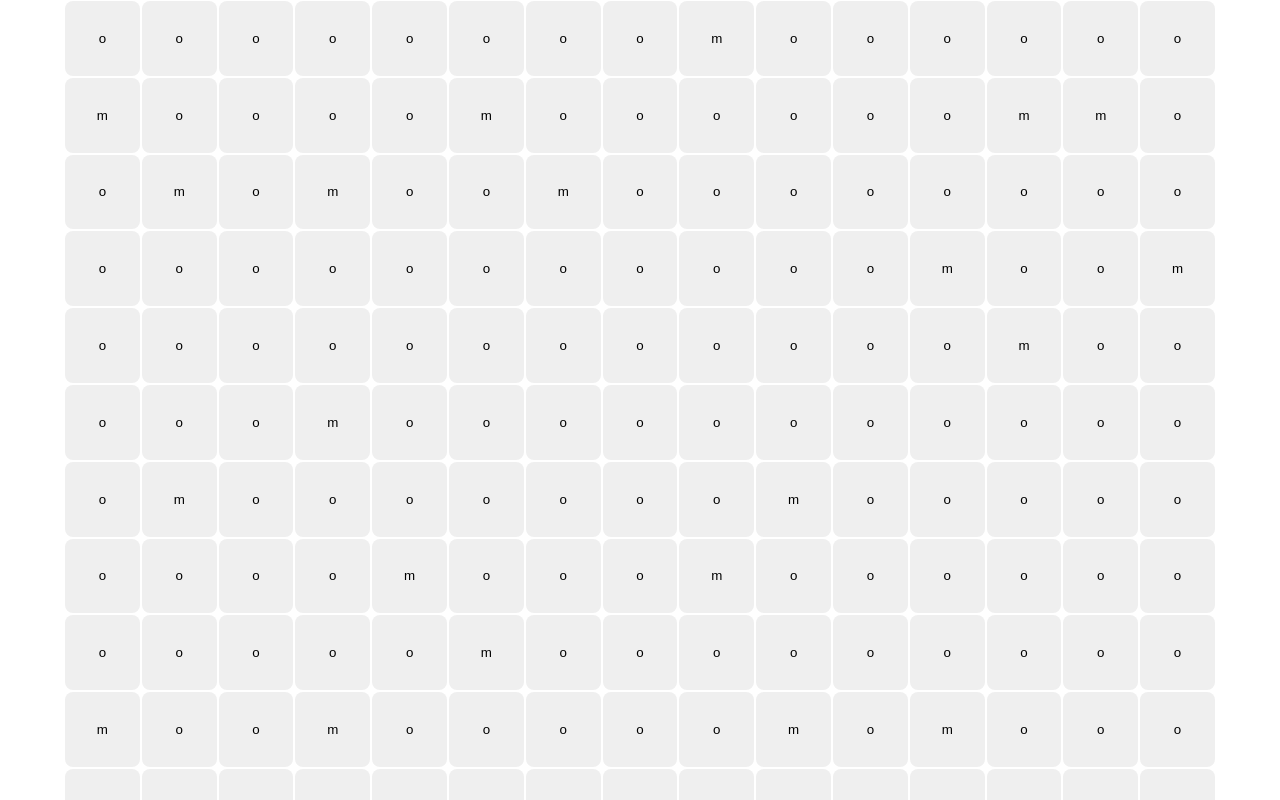
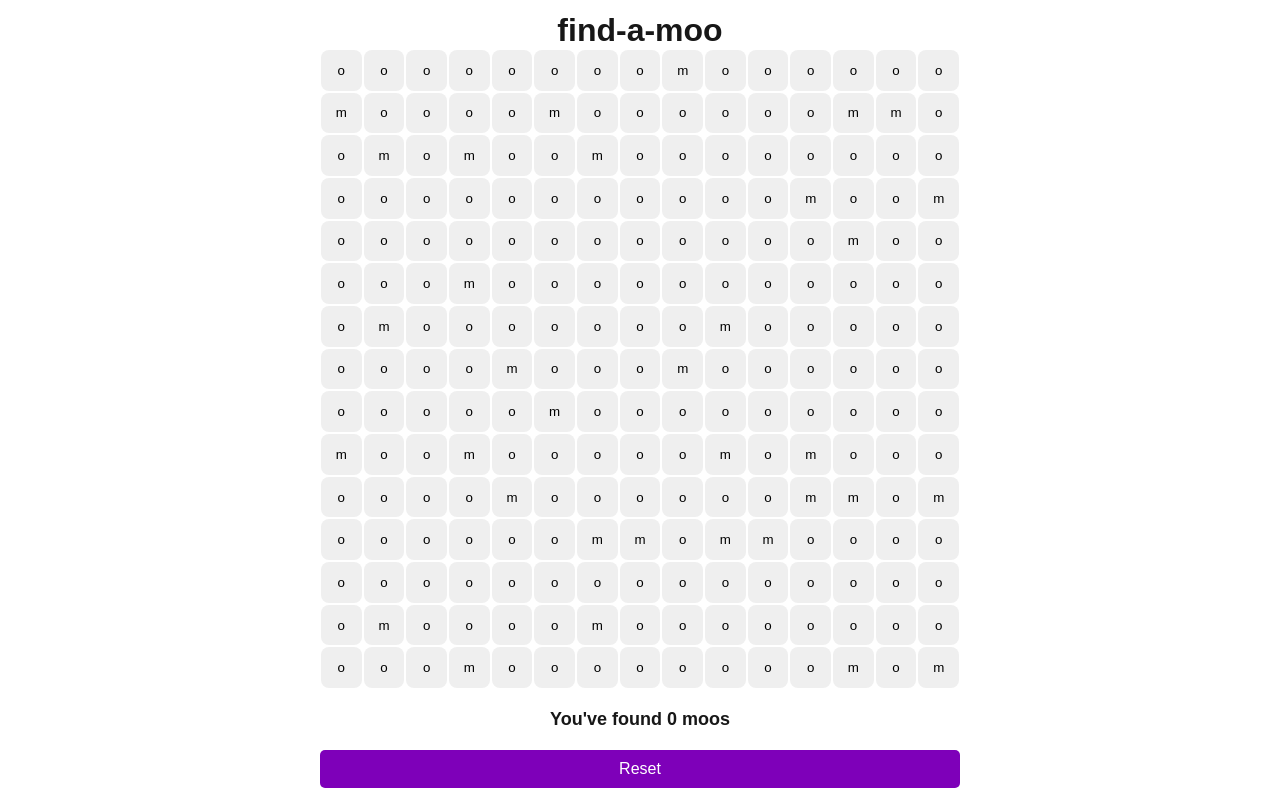
Before and after one commit to KleeUT/find-a-moo, a Next.js app: page /moo in a window 1280 px wide. Built offline with nearby package versions, Linux system fonts and the light colour scheme.

Commit message:
:lipstick: styling

```diff
--- a/src/app/moo/page.module.css
+++ b/src/app/moo/page.module.css
@@ -4,10 +4,14 @@ main.moo_main {
   /* max-width: 100vh; */
   max-height: 100vh;
   height: 100vh;
+  display: flex;
+  flex-direction: column;
+  justify-content: center;
+  align-items: center;
 }
-@media (width: 40rem) {
+@media (min-width: 50rem) {
   main.moo_main {
-    width: 70%;
+    width: 50%;
   }
 }
 .moo_row {
@@ -32,6 +36,12 @@ main.moo_main {
   background-color: var(--action-primary);
   color: var(--background);
 }
+.moo_board {
+  width: 100%;
+}
+.moo_controls {
+  width: 100%;
+}
 
 .moo_reset {
   margin-top: 20px;
@@ -42,4 +52,12 @@ main.moo_main {
   font-size: 16px;
   border-radius: 5px;
   cursor: pointer;
+  width: 100%;
 }
+
+.moo_results {
+  margin-top: 20px;
+  font-size: 18px;
+  font-weight: bold;
+  text-align: center;
+}
--- a/src/app/moo/page.tsx
+++ b/src/app/moo/page.tsx
@@ -96,6 +96,7 @@ const MooPage = () => {
 
   return (
     <main className={style.moo_main}>
+      <h1>find-a-moo</h1>
       <div className={style.moo_board}>
         {moos.map((row, i) => (
           <div key={i} className={style.moo_row}>
@@ -115,16 +116,17 @@ const MooPage = () => {
           </div>
         ))}
       </div>
-      <div>
+      <div className={style.moo_results}>
         You&apos;ve found {foundMoos.length / 3} moo
-        {foundMoos.length / 3 > 1 ? "s" : ""}
+        {foundMoos.length / 3 === 1 ? "" : "s"}
       </div>
       <div className={style.moo_controls}>
         <button
           className={style.moo_reset}
           onClick={() => {
+            clearClicked();
+            setFoundMoos([]);
             setMoos(generateMoos(15));
-            setClicked(new Map());
           }}
         >
           Reset
```
